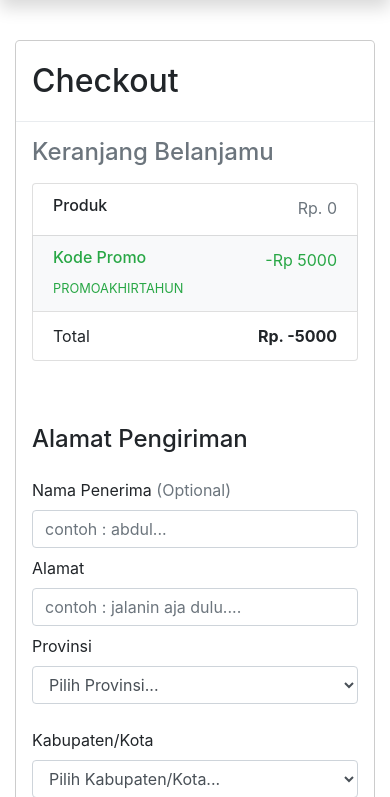
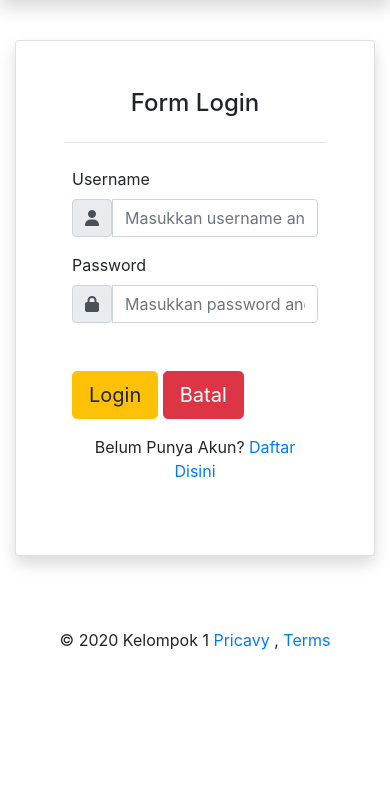
Before and after one commit to adentyaep/Website-Ecommerce-Adilkind-Shop, a PHP site: page /Website-Ecommerce-Adilkind-Shop/home/checkout in a window 390 px wide. Shown: the part 56-853 px from the top of the page. After the commit the page ends 706 px from the top, so only its background shows below. Run offline with PHP 8.4, Linux system fonts and the light colour scheme; data that the repository does not hold is empty; some libraries are stand-ins or nearby versions.

Commit message:
update tambah akun

```diff
--- a/app/controllers/Home.php
+++ b/app/controllers/Home.php
@@ -1,4 +1,5 @@
 <?php
+    session_start();
     class Home extends Controller{
         public function index(){
             $data['nama'] = "Adilkind";
@@ -36,13 +37,21 @@
         }
 
         public function checkout(){
-            $this->view('templates/header');
-            $this->view('home/checkout');
-            $this->view('templates/footer');
+            if(!isset($_SESSION['login'])){
+                $this->view('templates/header');
+                $this->view('login/login');
+                $this->view('templates/footer');
+            }else{
+                $this->view('templates/header');
+                $this->view('home/checkout');
+                $this->view('templates/footer');
+            }
+
+
         }
 
         public function simpanTransaksi(){
-            $idpelanggan = "1";
+            $idpelanggan = $_POST['idPelanggan'];
             $idgerabah = $_POST['idgerabah'];
             $nama_gerabah = $_POST['namaGerabah'];
             $jml_item = $_POST['jml_item'];
@@ -83,5 +92,48 @@
             $this->view('home/transaksi');
             $this->view('templates/footer');
         }
+
+        public function login(){
+            $this->view('templates/header');
+            $this->view('login/login');
+            $this->view('templates/footer');
+        }
+        public function checkLogin(){
+
+            $username = $_POST['username'];
+            $pass = $_POST['pass'];
+
+            $this->model('Login_model')->checkLogin($username,$pass);
+
+
+                header('location:../home');
+
+
+        }
+
+        public function daftar(){
+            $this->view('templates/header');
+            $this->view('login/tambah');
+            $this->view('templates/footer');
+        }
+
+        public function tambah(){
+
+            $nama = $_POST['nama'];
+            $username = $_POST['username'];
+            $pass = $_POST['pass'];
+
+            $this->model('Login_model')->simpanAkun($nama,$username,$pass);
+            session_start();
+            header('location:../home');
+        }
+
+        public function logout(){
+
+            session_start();
+            session_destroy();
+
+            header('location:../home');
+        }
     }
 ?>
--- a/app/views/home/checkout.php
+++ b/app/views/home/checkout.php
@@ -56,6 +56,7 @@
                                         <div class="col-12 mt-2">
                                           <label for="email" class="form-label">Nama Penerima <span class="text-muted">(Optional)</span></label>
                                           <input type="text" class="form-control" id="nama_penerima" name="nama_penerima" placeholder="contoh : abdul... ">
+                                          <input type="hidden" class="form-control" id="nama_penerima" name="idPelanggan" value="<?= $_SESSION['id']?>">
                                           <div class="invalid-feedback">
                                             Anda belum mengisi nama pengirim
                                           </div>
--- /dev/null
+++ b/app/views/login/login.php
@@ -0,0 +1,50 @@
+
+    <div class="container pt-5">
+            <form action="<?= BASEURL?>/home/checkLogin" method="POST" class="form-group">
+                <div class="card shadow p-5 mb-5">
+                    <h4 class="text-center">Form Login</h4>
+                    <hr>
+                    <div class="col-md-12 p-2">
+                    <label class="form-label">Username</label>
+                    <div class="input-group">
+                        <div class="input-group-text"><i class="fas fa-user"></i></div>
+                        <input type="text" class="form-control" id="username" name="username" placeholder="Masukkan username anda">
+                    </div>
+                    </div>
+                    <div class="col-md-12 p-2">
+                    <label class="form-label">Password</label>
+                    <div class="input-group mb-3">
+                        <div class="input-group-text"><i class="fas fa-lock"></i></div>
+                        <input type="password" class="form-control" id="pass" name="pass" placeholder="Masukkan password anda">
+                    </div>
+                    </div>
+                    <div class="col-md-12 p-2">
+                    <?php
+                        if(isset($_GET['user'])){
+                            if($_GET['user'] == 0){
+                            echo "<h6 class='text-danger'>Username atau Password salah</h6>";
+                            }
+                        }
+                        ?>
+                    </div>
+                    <div class="col-md-12 p-2">
+                        <button type="submit" class="btn btn-lg btn-warning">Login</button>
+                        <button type="reset" class="btn btn-lg btn-danger">Batal</button>
+                    </div>
+                    <div class="col-md-12 p-2 text-center">
+                        <p>Belum Punya Akun? <a href="<?= BASEURL ?>/home/daftar">Daftar Disini</a></p>
+
+                    </div>
+
+                    </div>
+                </form>
+
+
+
+
+    </div>
+
+
+    <!-- Optional JavaScript; choose one of the two! -->
+
+    <!-- Option 1: Bootstrap Bundle with Popper -->
--- a/app/views/templates/footer.php
+++ b/app/views/templates/footer.php
@@ -20,5 +20,25 @@
     <script src="https://code.jquery.com/jquery-3.3.1.slim.min.js" integrity="sha384-q8i/X+965DzO0rT7abK41JStQIAqVgRVzpbzo5smXKp4YfRvH+8abtTE1Pi6jizo" crossorigin="anonymous"></script>
     <script src="https://cdnjs.cloudflare.com/ajax/libs/popper.js/1.14.3/umd/popper.min.js" integrity="sha384-ZMP7rVo3mIykV+2+9J3UJ46jBk0WLaUAdn689aCwoqbBJiSnjAK/l8WvCWPIPm49" crossorigin="anonymous"></script>
     <script src="https://stackpath.bootstrapcdn.com/bootstrap/4.1.3/js/bootstrap.min.js" integrity="sha384-ChfqqxuZUCnJSK3+MXmPNIyE6ZbWh2IMqE241rYiqJxyMiZ6OW/JmZQ5stwEULTy" crossorigin="anonymous"></script>
+
+    <script src="https://cdn.jsdelivr.net/npm/bootstrap@5.0.0-beta3/dist/js/bootstrap.bundle.min.js" integrity="sha384-JEW9xMcG8R+pH31jmWH6WWP0WintQrMb4s7ZOdauHnUtxwoG2vI5DkLtS3qm9Ekf" crossorigin="anonymous"></script>
+
+    <!-- Option 2: Separate Popper and Bootstrap JS -->
+    <!--
+    <script src="https://cdn.jsdelivr.net/npm/@popperjs/core@2.9.1/dist/umd/popper.min.js" integrity="sha384-SR1sx49pcuLnqZUnnPwx6FCym0wLsk5JZuNx2bPPENzswTNFaQU1RDvt3wT4gWFG" crossorigin="anonymous"></script>
+    <script src="https://cdn.jsdelivr.net/npm/bootstrap@5.0.0-beta3/dist/js/bootstrap.min.js" integrity="sha384-j0CNLUeiqtyaRmlzUHCPZ+Gy5fQu0dQ6eZ/xAww941Ai1SxSY+0EQqNXNE6DZiVc" crossorigin="anonymous"></script>
+    -->
+    <script type="text/javascript">
+      function validasi() {
+        var username = document.getElementById("username").value;
+        var password = document.getElementById("pass").value;
+        if (username != "" && password!="") {
+          return true;
+        }else{
+          alert('Username dan Password harus di isi !');
+          return false;
+        }
+      }
+    </script>
   </body>
 </html>
--- a/app/views/templates/header.php
+++ b/app/views/templates/header.php
@@ -1,3 +1,9 @@
+<?php
+
+
+  if(!isset($_SESSION['login'])){
+
+?>
 <!doctype html>
 <html lang="en">
   <head>
@@ -40,7 +46,10 @@
               </div>
             </li>
             <li class="nav-item">
-              <a class="nav-link" href="about.html">Tentang</a>
+              <a class="nav-link" href="#">Tentang</a>
+            </li>
+            <li class="nav-item">
+              <a class="nav-link" href="<?= BASEURL;?>/home/login">Daftar/Login</a>
             </li>
           </ul>
           <form class="form-inline my-2 my-lg-0">
@@ -50,3 +59,66 @@
         </div>
       </div>
     </nav>
+  <?php }else{?>
+    <!doctype html>
+<html lang="en">
+  <head>
+    <!-- Required meta tags -->
+    <meta charset="utf-8">
+    <meta name="viewport" content="width=device-width, initial-scale=1, shrink-to-fit=no">
+
+    <!-- Bootstrap CSS -->
+    <link rel="stylesheet" href="<?= BASEURL;?>/css/bootstrap.min.css">
+
+    <!-- My Css -->
+    <style>
+      section{
+        min-height: 420px;
+      }
+    </style>
+
+    <!-- font awesome -->
+    <script src="https://kit.fontawesome.com/539ff654ff.js" crossorigin="anonymous"></script>
+
+    <title>Adilkin Shop</title>
+  </head>
+  <body class="mt-5">
+    <nav class="navbar fixed-top navbar-expand-lg navbar-light bg-white shadow p-2 mb-5">
+      <div class="container">
+        <button class="navbar-toggler" type="button" data-toggle="collapse" data-target="#navbarTogglerDemo01" aria-controls="navbarTogglerDemo01" aria-expanded="false" aria-label="Toggle navigation">
+          <span class="navbar-toggler-icon"></span>
+        </button>
+        <div class="collapse navbar-collapse" id="navbarTogglerDemo01">
+          <a class="navbar-brand" href="<?= BASEURL;?>/home/"><img src="<?= BASEURL;?>/img/adilkind-logo.png" alt=""></a>
+          <ul class="navbar-nav mr-auto mt-2 mt-lg-0">
+            <li class="nav-item dropdown">
+              <a class="nav-link dropdown-toggle" href="#" id="navbarDropdown" role="button" data-toggle="dropdown" aria-haspopup="true" aria-expanded="false">
+                Kategori
+              </a>
+              <div class="dropdown-menu" aria-labelledby="navbarDropdown">
+                <a class="dropdown-item" href="<?= BASEURL;?>/home/kategori/1">Cangkir Kopin</a>
+                <a class="dropdown-item" href="<?= BASEURL;?>/home/kategori/2">Mangkok Kopin</a>
+                <a class="dropdown-item" href="#">Gerabah Lain</a>
+              </div>
+            </li>
+            <li class="nav-item">
+              <a class="nav-link" href="#">Tentang</a>
+            </li>
+            <li class="nav-item dropdown">
+              <a class="nav-link dropdown-toggle" href="#" id="navbarDropdown" role="button" data-toggle="dropdown" aria-haspopup="true" aria-expanded="false">
+                <?= $_SESSION['username']?>
+              </a>
+              <div class="dropdown-menu" aria-labelledby="navbarDropdown">
+                <a class="dropdown-item" href="#">Profil</a>
+                <a class="dropdown-item" href="<?= BASEURL;?>/home/logout">Logout</a>
+              </div>
+            </li>
+          </ul>
+          <form class="form-inline my-2 my-lg-0">
+            <input class="form-control mr-sm-2" type="search" placeholder="Cari Gerabah" aria-label="Search">
+            <button class="btn btn-outline-success my-2 my-sm-0" type="submit">Cari</button>
+          </form>
+        </div>
+      </div>
+    </nav>
+  <?php }?>
```
Also changed, not shown: app/models/Login_model.php (added, +48 -0 lines), app/views/login/tambah.php (added, +53 -0 lines).
